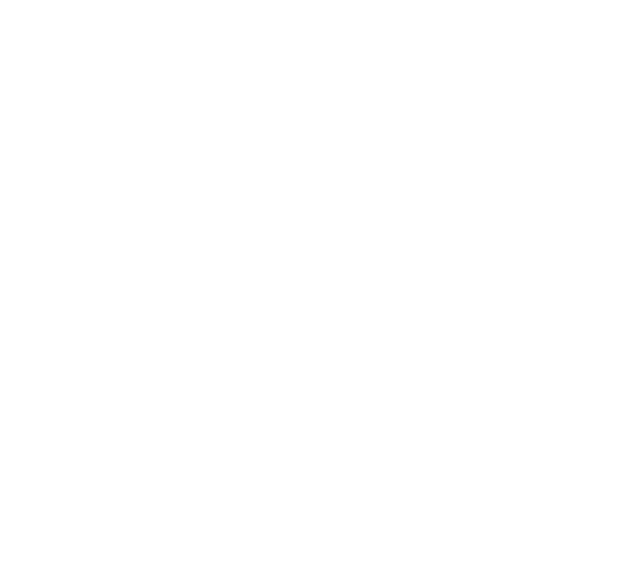
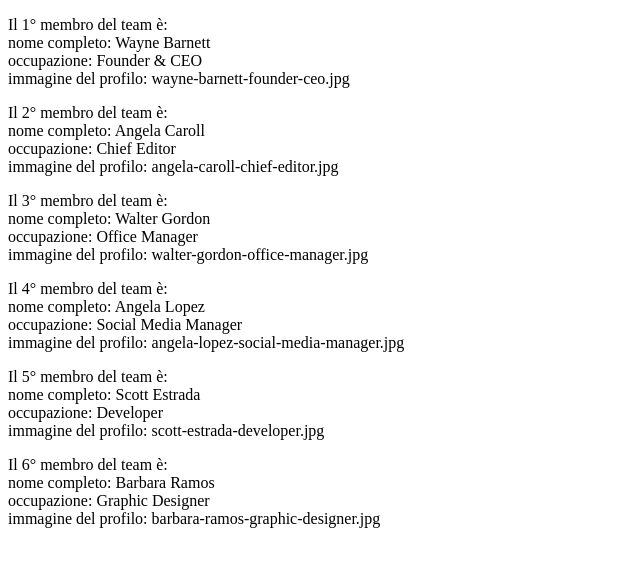
Before and after one commit to AlexNunzi/js-our-team, a plain HTML site: page index.html in a window 1280 px wide. Shown: the whole page, without its empty margins (0-640 px from the left). Drawn offline with Linux system fonts and the light colour scheme.

Commit message:
Sampa delle informazioni dei membri del team nell'html sotto forma di stringhe

```diff
--- a/index.html
+++ b/index.html
@@ -8,7 +8,9 @@
         <title>Our Team</title>
     </head>
     <body>
+        <main id="main">
 
+        </main>
 
         <script type="text/javascript" src="js/main.js"></script>
     </body>
--- a/js/main.js
+++ b/js/main.js
@@ -5,6 +5,7 @@
 // Scott Estrada	Developer	scott-estrada-developer.jpg
 // Barbara Ramos	Graphic Designer	barbara-ramos-graphic-designer.jpg
 
+const mainDom = document.getElementById('main');
 
 const membersList= [
     {
@@ -44,9 +45,12 @@ console.log("Larray di oggetti creato è:", membersList);
 for(i=0; i< membersList.length; i++){
 
     console.log(`Il ${i + 1}° oggetto contiene le seguenti coppie chiave/valore`)
-
+    let memberInfo = document.createElement('p');
+    memberInfo.innerHTML += `Il ${i + 1}° membro del team è:<br />`
     for(let key in membersList[i]){
         console.log(`${key}: `,membersList[i][key]);
+        memberInfo.innerHTML += `${key}: ${membersList[i][key]} <br />`;
     }
+    mainDom.append(memberInfo);
 
 }
```
